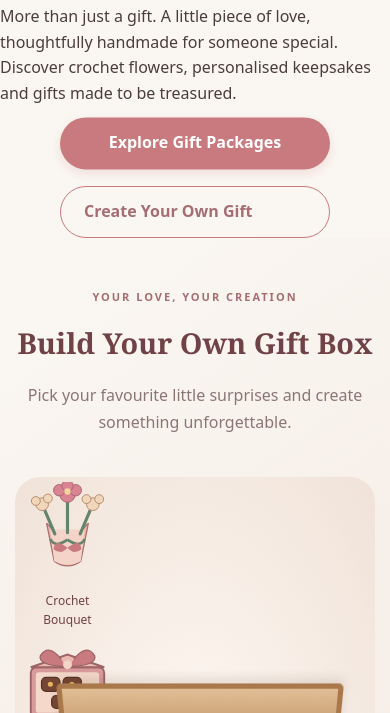
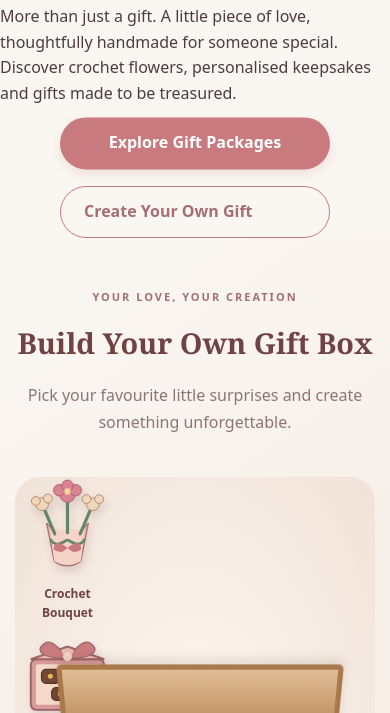
Before and after one commit to navrojpreet19-del/cozystichstudio, a plain HTML site: page index.html in a window 390 px wide. Shown: the part 387-1100 px from the top of the page. Drawn offline with Linux system fonts and the light colour scheme.

Commit message:
update style.css

```diff
--- a/style.css
+++ b/style.css
@@ -1255,3 +1255,48 @@ footer { text-align: center; padding: 35px 20px; background-color: #ffffff; colo
     height: 85px;
   }
 }
+
+/* SCRAPBOOK GIFT ELEMENTS */
+
+.gift-object {
+  width: 145px;
+  min-height: 145px;
+  background: transparent;
+  border: none;
+  box-shadow: none;
+  padding: 5px;
+  cursor: grab;
+  touch-action: none;
+}
+
+.sticker-art {
+  display: block;
+  width: 130px;
+  height: 130px;
+  overflow: visible;
+  filter: drop-shadow(2px 5px 4px rgba(112,66,69,.17));
+  transition: transform .25s ease;
+}
+
+.gift-object:hover .sticker-art {
+  transform: translateY(-5px) rotate(-4deg);
+}
+
+.gift-object .object-name {
+  color: #704245;
+  font-size: 12px;
+  font-weight: 600;
+  text-align: center;
+}
+
+@media(max-width:600px) {
+  .gift-object {
+    width: 105px;
+    min-height: 115px;
+  }
+
+  .sticker-art {
+    width: 95px;
+    height: 95px;
+  }
+}
```
